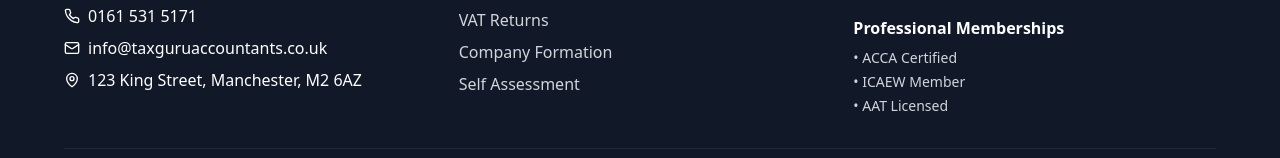
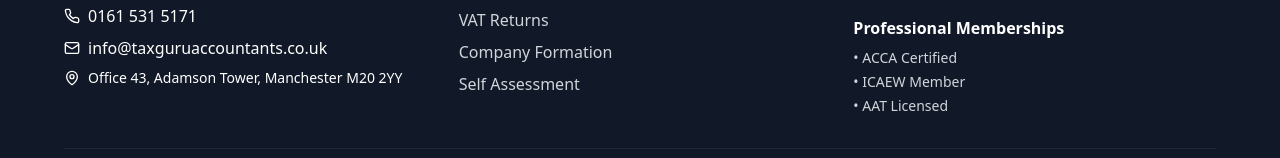
Before and after one commit to TaxGuruMCR/taxguru-manchester-landing, a React (Vite) app: page / in a window 1280 px wide. Shown: the part 4242-4400 px from the top of the page. Built offline with nearby package versions, Linux system fonts and the light colour scheme.

Commit message:
Visual edit in Lovable
Edited UI in Lovable

```diff
--- a/src/components/Footer.tsx
+++ b/src/components/Footer.tsx
@@ -19,7 +19,7 @@ const Footer = () => {
               </div>
               <div className="flex items-center gap-2">
                 <MapPin className="w-4 h-4" />
-                <span>123 King Street, Manchester, M2 6AZ</span>
+                <span className="text-left mx-0 my-0 px-0 text-sm">Office 43, Adamson Tower, Manchester M20 2YY</span>
               </div>
             </div>
           </div>
```
